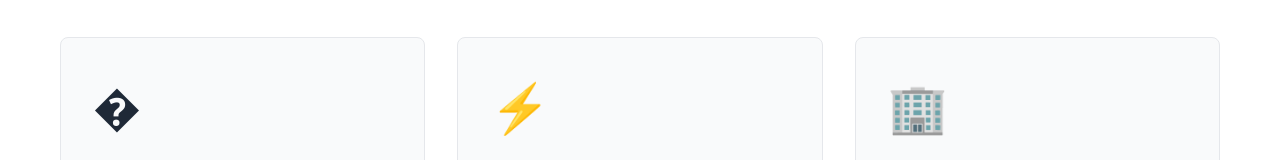
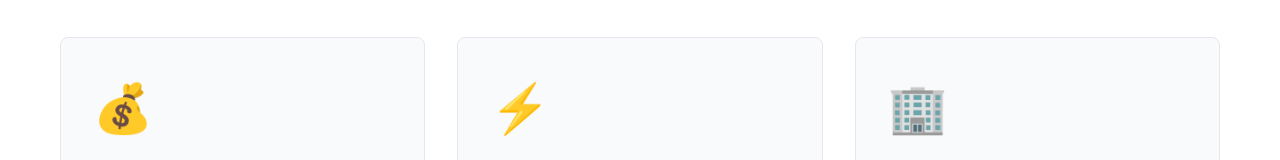
Before and after one commit to dwcaraway/scprobatedata-website, a plain HTML site: page index.html in a window 1280 px wide. Shown: the part 544-704 px from the top of the page. Drawn offline with Linux system fonts and the light colour scheme.

Commit message:
updated icon for cost savings

```diff
--- a/index.html
+++ b/index.html
@@ -28,7 +28,7 @@
         <section class="features">
             <div class="feature-grid">
                 <div class="feature-card">
-                    <div class="feature-icon">�</div>
+                    <div class="feature-icon">💰</div>
                     <h3>Cost Savings</h3>
                     <p>Reducing taxpayer expenses through streamlined operations, automated workflows, and efficient resource allocation.</p>
                 </div>
```
